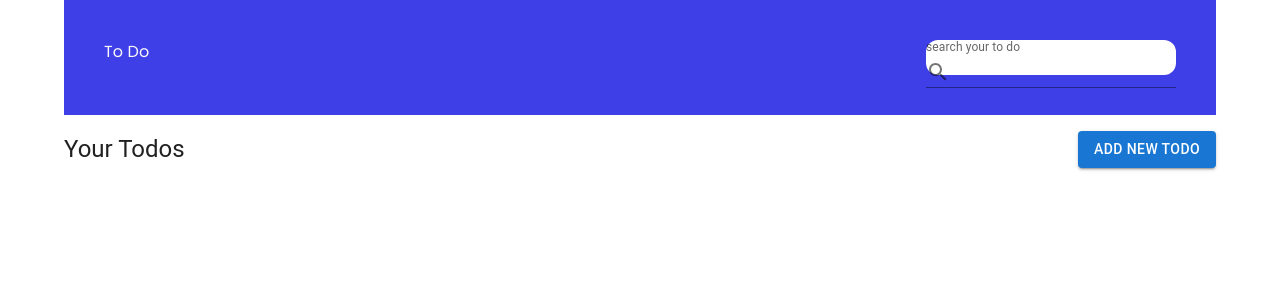
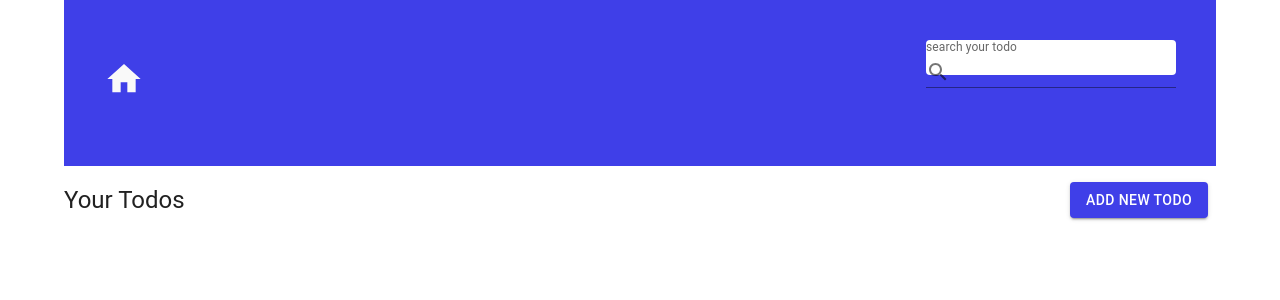
Before and after one commit to sabri-zahra/todo-app, a Next.js app: page / in a window 1280 px wide. Shown: the top 300 px of the page. Built offline with nearby package versions, Linux system fonts and the light colour scheme.

Commit message:
some changes on design

```diff
--- a/app/page.tsx
+++ b/app/page.tsx
@@ -11,7 +11,9 @@ export default function HomePage() {
     <main >
     <Stack direction='row' alignItems='center' py={2} justifyContent='space-between'>
         <Typography variant='h5'>Your Todos</Typography>
-        <Button component={Link} href='/addTodo' variant='contained'>
+        <Button
+        sx={{ backgroundColor:  'rgb(63, 63, 232)', '&:hover': { boxShadow: 'none' }, mr: 1 }}
+        component={Link} href='/addTodo' variant='contained'>
           Add New Todo
         </Button>
       </Stack>
--- a/components/Header.tsx
+++ b/components/Header.tsx
@@ -1,23 +1,22 @@
 'use client';
 import Link from "next/link";
+ import Grid from "@mui/material/Unstable_Grid2/Grid2";
+import HomeIcon from '@mui/icons-material/Home';
 import SearchForm from "./SearchForm";
 export default function Header(){
     return (
         <header className="header">
+            {/* <Grid container columnSpacing={{ xs: 4, sm: 1, md: 3 }}>
+            <Grid  xs={6}> */}
+                <div className="logo">
+                    <h3><span><Link href='/' className="my-link"><HomeIcon sx={{ fontSize: 40 }}/></Link> </span></h3>
+                </div>
+                {/* </Grid> */}
 
-                <div className="logo">
-                    <span><Link href='/' className="my-link">To Do</Link> </span>
-                </div>
-                {/* <div className="links">
-                    <ul className="link">
-                        <li><span><Link href='/todo' className="my-link">Todo</Link></span></li>
-                        <li><span><Link href='/todo/doing' className="my-link">Doing</Link></span></li>
-                        <li><span><Link href='/todo/done' className="my-link">Done</Link></span></li>
-                    </ul>
-              </div> */}
-              <div><SearchForm/></div>
-
-
+                <Grid  xs={6}>
+              <SearchForm/>
+          </Grid>
+              {/* </Grid> */}
         </header>
     )
 }
--- a/components/SearchForm.tsx
+++ b/components/SearchForm.tsx
@@ -36,16 +36,16 @@ export default function SearchForm() {
     <Box sx={{width: 250,
         height: 35,
         backgroundColor: 'white',
-        borderRadius: 3,
+        borderRadius: 1,
         '&:hover': {
           backgroundColor: 'white.main',
-          opacity: [0.9, 0.8, 0.7],
+          opacity: [0.5, 0.4, 0.6],
         },
 }}>
 
       <TextField
         id="input-with-icon-textfield"
-        label="search your to do"
+        label="search your todo"
        value={inputValue}
         onChange={handleChange}
         InputProps={{
--- a/components/UI/TaskCard.tsx
+++ b/components/UI/TaskCard.tsx
@@ -66,7 +66,7 @@ export const TaskCard = ({ description, date, title, id, is_completed }: Props)
         </CardContent>
         <CardActions>
           <Button
-            sx={{ boxShadow: 'none', '&:hover': { boxShadow: 'none' }, mr: 1 }}
+            sx={{ boxShadow: 'none', backgroundColor:  'rgb(63, 63, 232)', '&:hover': { boxShadow: 'none' }, mr: 1 }}
             variant='contained'
             size='small'
             component={Link}
```
